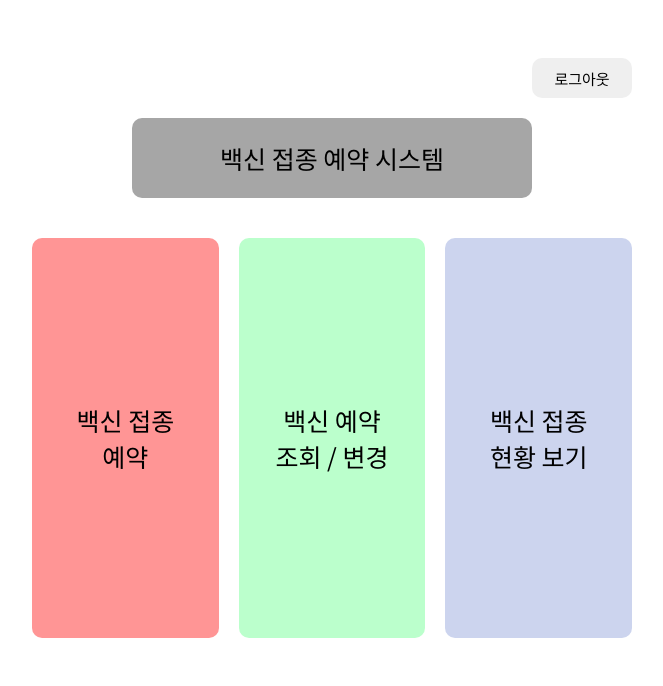
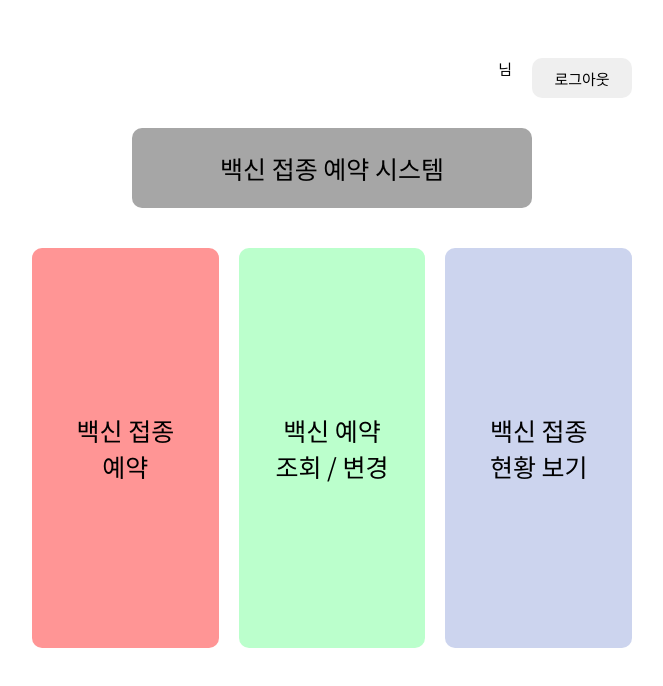
Before and after one commit to tkdgh1013/KW_database, a React (Create React App) app in the folder frontend/: page /Home in a window 1280 px wide. Shown: the top 686 px of the page, without its empty margins (308-971 px from the left). Built offline with nearby package versions, Linux system fonts and the light colour scheme; no server answers.

Commit message:
으아아아ㅏㅏ

```diff
--- a/frontend/src/pages/Home.js
+++ b/frontend/src/pages/Home.js
@@ -1,4 +1,5 @@
-import React from 'react';
+import React, { useState,useEffect } from 'react';
+import axios from 'axios';
 import styled from 'styled-components'
 import "@fontsource/noto-sans-kr";
 
@@ -10,6 +11,18 @@ const Body = styled.div`
     font-size:25px;
     font-family:"Noto Sans KR";
 `
+const User=styled.div`
+    display:flex;
+    align-content : center;
+    width:300px;
+    height:50px;
+    font-size: 15px;
+    font-family:"Noto Sans KR";
+    justify-content:right;
+    margin-top:50px;
+    margin-left:300px;
+`
+
 const Btnlogout = styled.button`
     align-content: center;
     padding: 10px 20px;
@@ -20,8 +33,7 @@ const Btnlogout = styled.button`
     font-size: 15px;
     font-family:"Noto Sans KR";
     cursor: pointer;
-    margin-top:50px;
-    margin-left:500px;
+    margin-left:20px;
 `
 
 const Wrap = styled.div`
@@ -71,11 +83,17 @@ const logoutHandler = () => {
 }
 
 const Home= ()=>{
-    const temp = window.sessionStorage.getItem('RRN');
-    console.log(temp);
+    const RRN = window.sessionStorage.getItem('RRN');
+    console.log(RRN);
+    const [username, setUsername] = useState();
+    useEffect(()=>{
+        axios.get('http://localhost:4000/username',{params:{RRN:RRN}}).then(({data})=>{setUsername(data[0].name)});
+    },[])
+    console.log(username);
     return (
     <Body>
-        <Btnlogout onClick={()=>logoutHandler()}>로그아웃</Btnlogout>
+        <User><div style={{textAlign:'center'}}>{username}님</div><Btnlogout onClick={()=>logoutHandler()}>로그아웃</Btnlogout></User>
+
         <Wrap>
         <TitleWrap><Title>백신 접종 예약 시스템</Title> </TitleWrap>
         <ContainerA>
```
Also changed, not shown: 2 other files (tests, documents, lock files or other folders).
